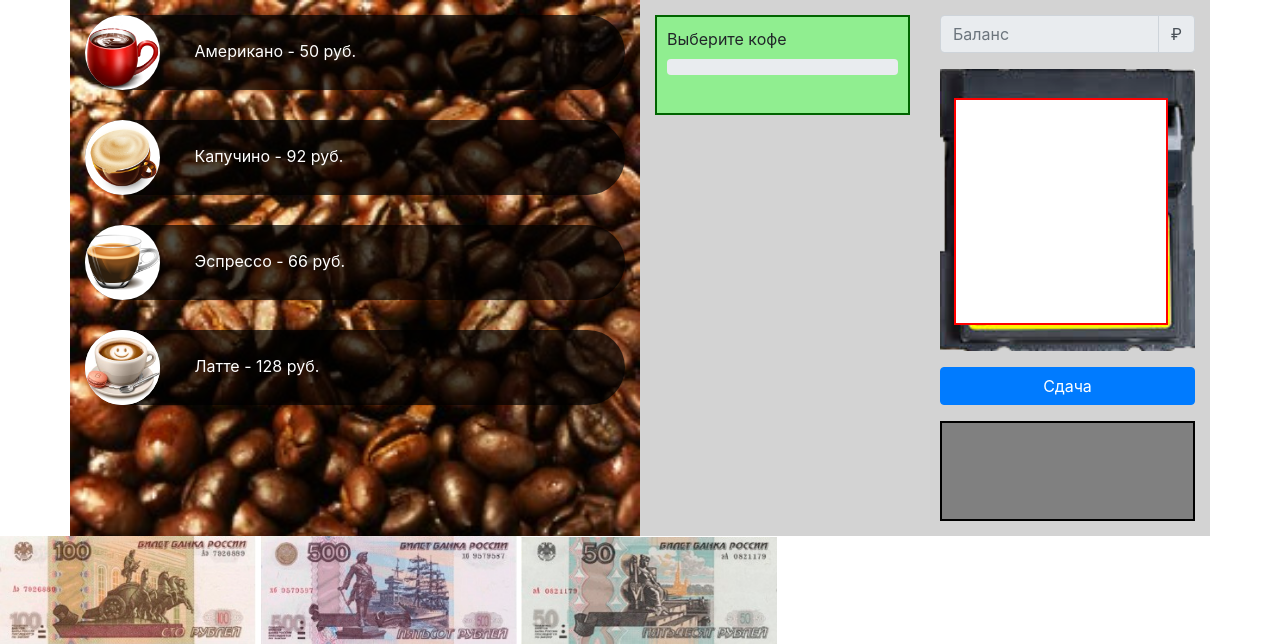
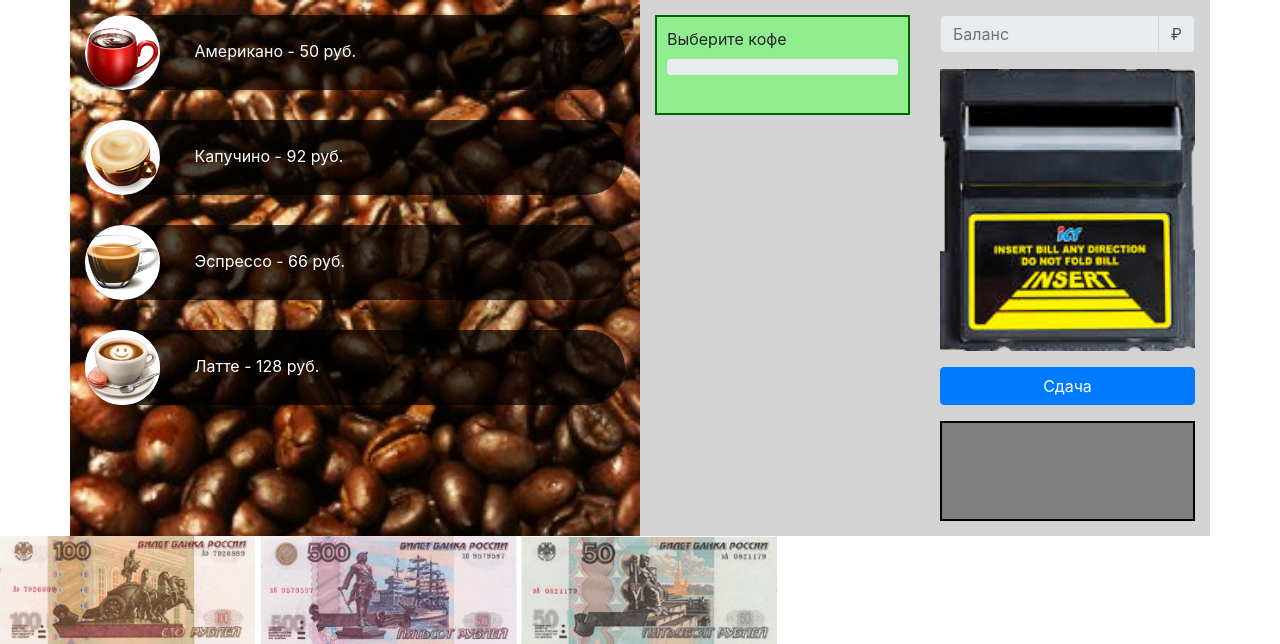
Before and after one commit to Anastasia1101/coffee-machine, a PHP site: page / in a window 1280 px wide. Shown: the top 644 px of the page. Run offline with PHP 8.4, Linux system fonts and the light colour scheme.

Commit message:
Кофемашина финальная версия

```diff
--- a/script.js
+++ b/script.js
@@ -153,6 +153,10 @@ function eatBill(bill) {
   bill.style.transform = "translateY(50%) rotate(90deg)";
   setTimeout(function() {
     bill.style.transform = "translateY(-200%) rotate(90deg)";
+    bill.ontransitionend = function() { //Событие transitionend - окончание транзиции CSS
+    console.log("Транцизия закончилась");
+    bill.remove();
+    };
   }, 10);
 }
 
--- a/style.css
+++ b/style.css
@@ -64,8 +64,8 @@
 
 .cash-catcher {
   position: absolute;
-  border: 2px solid red;
-  background-color: white;
+/*  border: 2px solid red;
+  background-color: white;*/
   width: 75%;
   height: 45%;
   margin-left: 5%;
```
